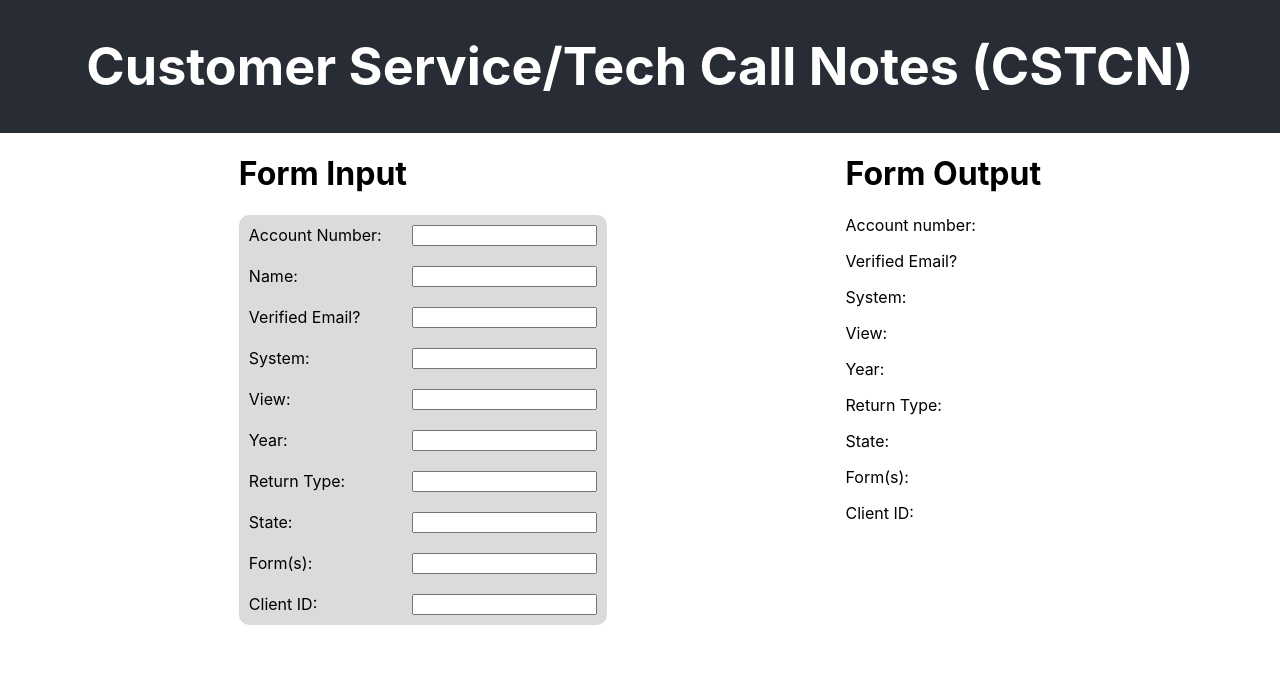
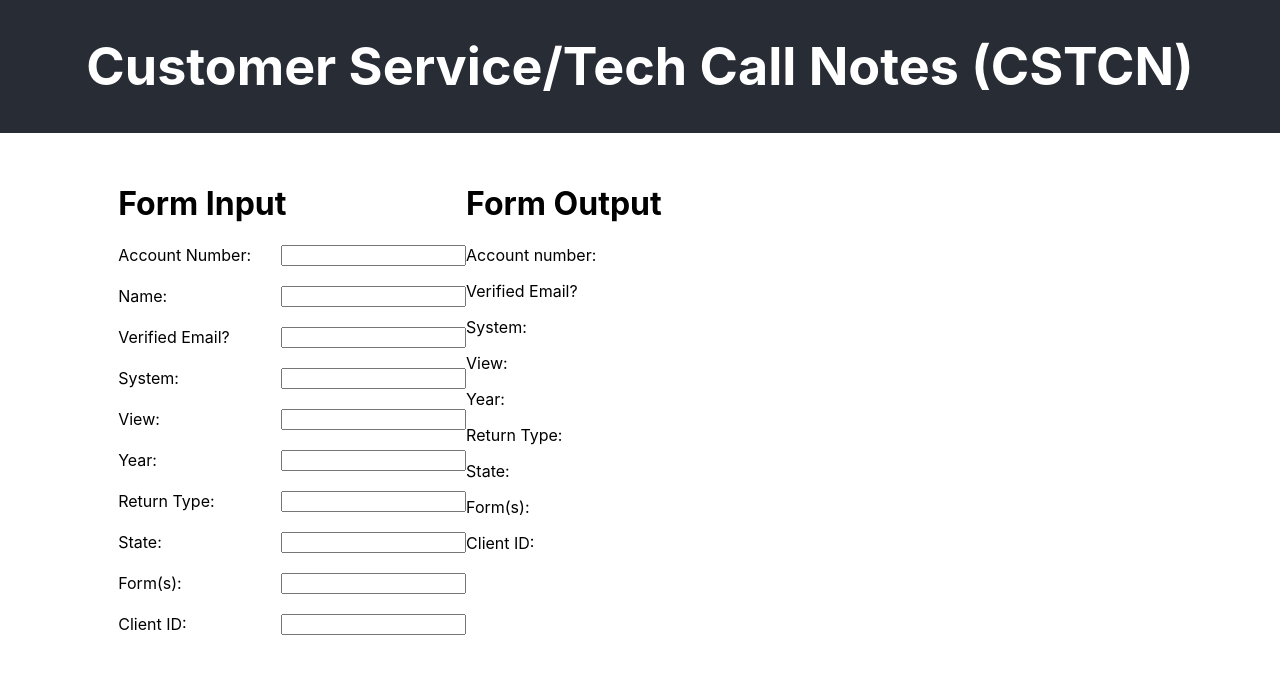
Before and after one commit to AlyssaPadayhag/cstcn, a React (Create React App) app: page / in a window 1280 px wide. Shown: the top 674 px of the page. Built offline with nearby package versions, Linux system fonts and the light colour scheme.

Commit message:
updated styling

```diff
--- a/src/styles/Forms.module.scss
+++ b/src/styles/Forms.module.scss
@@ -2,19 +2,49 @@ label {
     margin-right: 30px;
 }
 
-form {
-    background-color: rgba(215, 215, 215, 0.9);
-    border-radius: 10px;
+textarea {
+    width: 350px;
+    height: 350px;
+}
+
+.wrapper {
+        display: grid;
+        place-items: center;
+        margin-top: 30px;
 }
 
 .forms {
-    width: 100%;
-    display: flex;
-    justify-content: space-evenly;
+    margin: 0 auto;
+    display: grid;
+    grid-template-columns: 1fr 1fr 1fr;
+    grid-template-rows: 1fr;
+    grid-column-gap: 0px;
+}
+
+
+.input {
+    grid-column: 1;
+    background-color: rgba(215, 215, 215, 0.9);
+    border-radius: 10px;
+    padding: 30px;
+}
+
+.output {
+    grid-column: 2;
+    background-color: rgba(215, 215, 215, 0.9);
+    border-radius: 10px;
+    padding: 20px 100px 20px 20px;
+}
+
+.notes {
+    grid-column: 3;
+    background-color: rgba(215, 215, 215, 0.9);
+    border-radius: 10px;
+    padding-left: 30px;
 }
 
 .group {
     display: flex;
     justify-content: space-between;
-    padding: 10px;
+    margin-bottom: 20px;
 }
```
